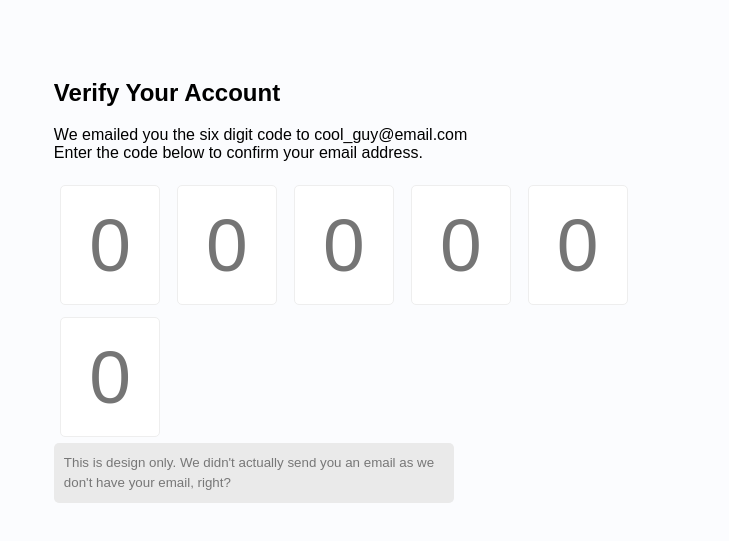
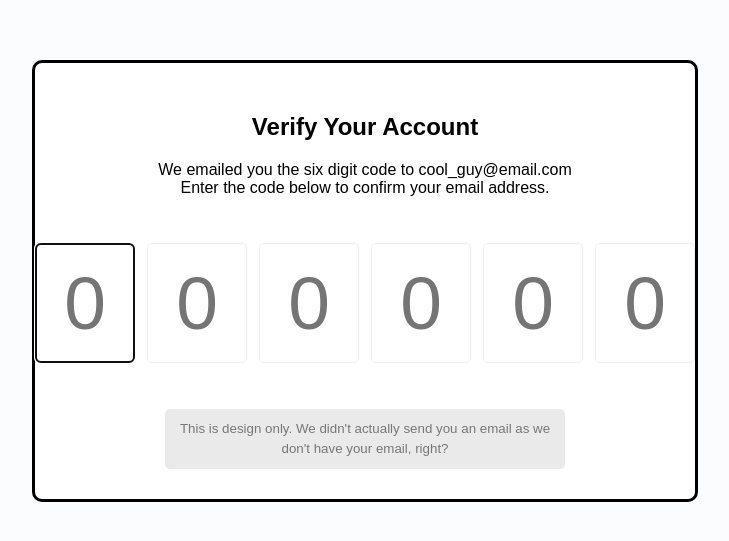
Before and after one commit to Glenda9031/Verify_Account_UI, a plain HTML site: page index.html in a window 1280 px wide. Shown: the part 119-660 px from the top of the page, without its empty margins (275-1004 px from the left). Drawn offline with Linux system fonts and the light colour scheme; a web font is replaced by a local one.

Commit message:
Update index.html, style.css and script.js

```diff
--- a/index.html
+++ b/index.html
@@ -10,10 +10,10 @@
 
 </head>
 <body>
-    <div>
+    <div class="container">
         <h2>Verify Your Account</h2>
         <p>We emailed you the six digit code to cool_guy@email.com <br /> Enter the code below to confirm your email address.</p>
-        <div>
+        <div class="code-container">
             <input type="number" class="code" placeholder="0" max="9" required>
             <input type="number" class="code" placeholder="0" max="9" required>
             <input type="number" class="code" placeholder="0" max="9" required>
--- a/script.js
+++ b/script.js
@@ -1,6 +1,6 @@
 const codes = document.querySelectorAll('.code')
 
-| codes[0].focus()
+codes[0].focus()
 
 codes.forEach((code, idx) => {
     code.addEventListener('keydown', (e) => {
```
